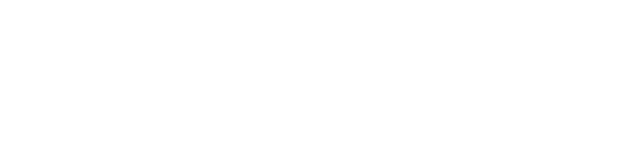
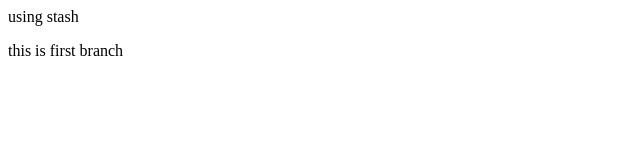
Before and after one commit to hetgokani/branch, a plain HTML site: page index.html in a window 1280 px wide. Shown: the whole page, without its empty margins (0-640 px from the left). Drawn offline with Linux system fonts and the light colour scheme.

Commit message:
conflict

```diff
--- a/index.html
+++ b/index.html
@@ -1 +1,7 @@
 <html>
+    <body>
+        <p>using stash</p>
+        <p>this is first branch</p>
+    </body>
+
+</html>
```
